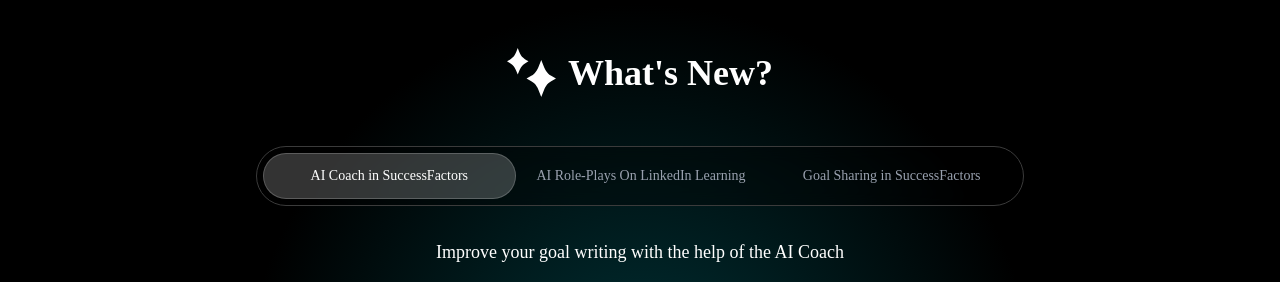
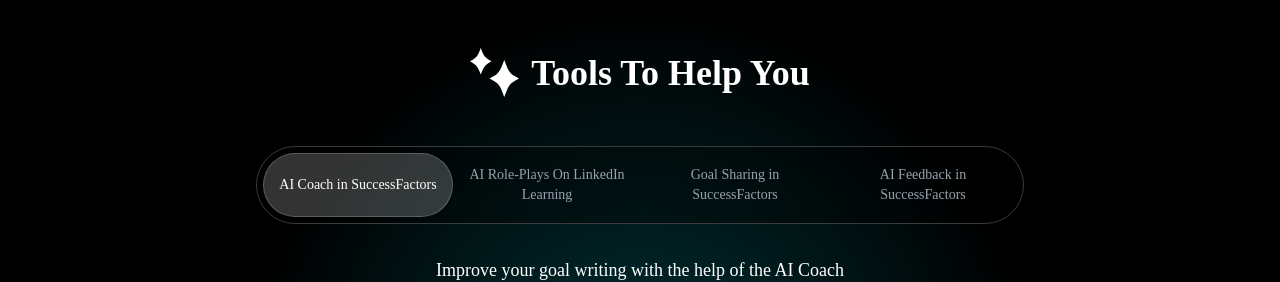
Before and after one commit to solensa/my-perf, a Next.js app: page / in a window 1280 px wide. Shown: the top 282 px of the page. Built offline with nearby package versions, Linux system fonts and the light colour scheme.

Commit message:
new video

```diff
--- a/src/app/components/Header.tsx
+++ b/src/app/components/Header.tsx
@@ -4,7 +4,7 @@
   return (
     <div className="flex items-center gap-3 mb-12 z-10">
       <Image src="/stars.svg" alt="Decorative stars" width={49} height={50} priority />
-      <h1 className="text-4xl font-bold">What&apos;s New?</h1>
+      <h1 className="text-4xl font-bold">Tools To Help You</h1>
     </div>
   );
 }
--- a/src/app/components/TabContent.tsx
+++ b/src/app/components/TabContent.tsx
@@ -26,6 +26,7 @@
         {activeTab === "coach" && <VideoPlayer videoSrc={content.coach.videoSrc} />}
         {activeTab === "role-plays" && <VideoPlayer videoSrc={content["role-plays"].videoSrc} />}
         {activeTab === "goal" && <VideoPlayer videoSrc={content["goal"].videoSrc} />}
+        {activeTab === "feedback" && <VideoPlayer videoSrc={content["feedback"].videoSrc} />}
       </div>
     </div>
   );
--- a/src/app/components/TabToggle.tsx
+++ b/src/app/components/TabToggle.tsx
@@ -16,7 +16,7 @@
             "flex-1 py-3 px-2 rounded-full text-center transition-all duration-200 text-sm cursor-pointer",
             activeTab === "coach"
               ? "bg-white/20 text-white border border-white/20"
-              : "text-gray-400 hover:text-white"
+              : "text-gray-400 hover:text-white",
           )}
         >
           AI Coach in SuccessFactors
@@ -27,7 +27,7 @@
             "flex-1 py-3 px-2 rounded-full text-center transition-all duration-200 text-sm cursor-pointer",
             activeTab === "role-plays"
               ? "bg-white/20 text-white border border-white/20"
-              : "text-gray-400 hover:text-white"
+              : "text-gray-400 hover:text-white",
           )}
         >
           AI Role-Plays On LinkedIn Learning
@@ -38,10 +38,21 @@
             "flex-1 py-3 px-2 rounded-full text-center transition-all duration-200 text-sm cursor-pointer",
             activeTab === "goal"
               ? "bg-white/20 text-white border border-white/20"
-              : "text-gray-400 hover:text-white"
+              : "text-gray-400 hover:text-white",
           )}
         >
           Goal Sharing in SuccessFactors
+        </button>
+        <button
+          onClick={() => setActiveTab("feedback")}
+          className={cn(
+            "flex-1 py-3 px-2 rounded-full text-center transition-all duration-200 text-sm cursor-pointer",
+            activeTab === "feedback"
+              ? "bg-white/20 text-white border border-white/20"
+              : "text-gray-400 hover:text-white",
+          )}
+        >
+          AI Feedback in SuccessFactors
         </button>
       </div>
     </div>
--- a/src/app/toggle.tsx
+++ b/src/app/toggle.tsx
@@ -7,7 +7,7 @@
 import Image from "next/image";
 // import { DecorativeElements } from "./components/DecorativeElements";
 
-export type TabType = "coach" | "role-plays" | "goal";
+export type TabType = "coach" | "role-plays" | "goal" | "feedback";
 
 export const content = {
   coach: {
@@ -26,6 +26,11 @@
     title: "Goal Sharing in SuccessFactors",
     description: "Share and track goals with your team for better alignment",
     videoSrc: "/mp-share.mp4",
+  },
+  feedback: {
+    title: "AI Feedback in SuccessFactors",
+    description: "Get instant feedback on your performance conversations to continuously improve",
+    videoSrc: "/mp-fb.mp4",
   },
 };
 
```
Also changed, not shown: 1 other file (tests, documents, lock files or other folders).
